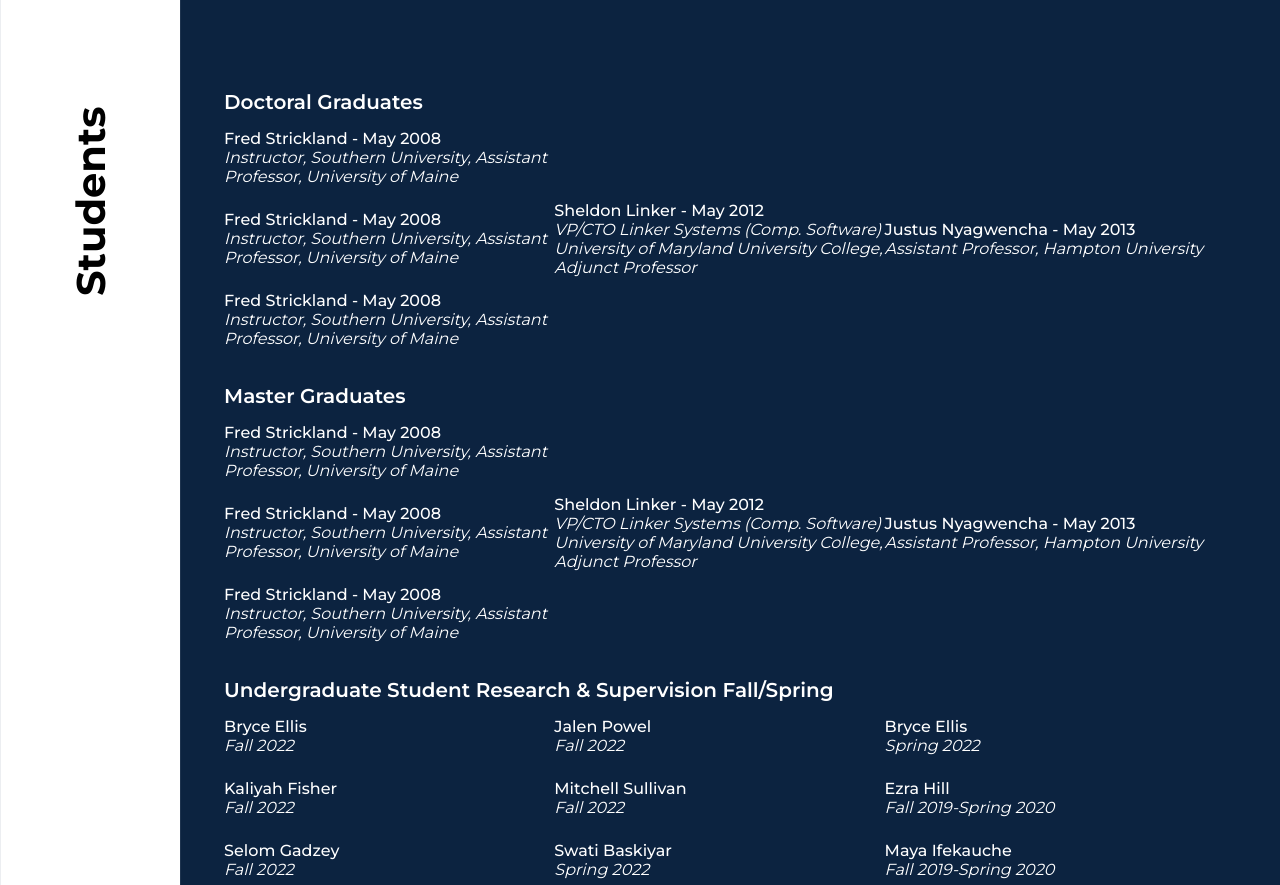
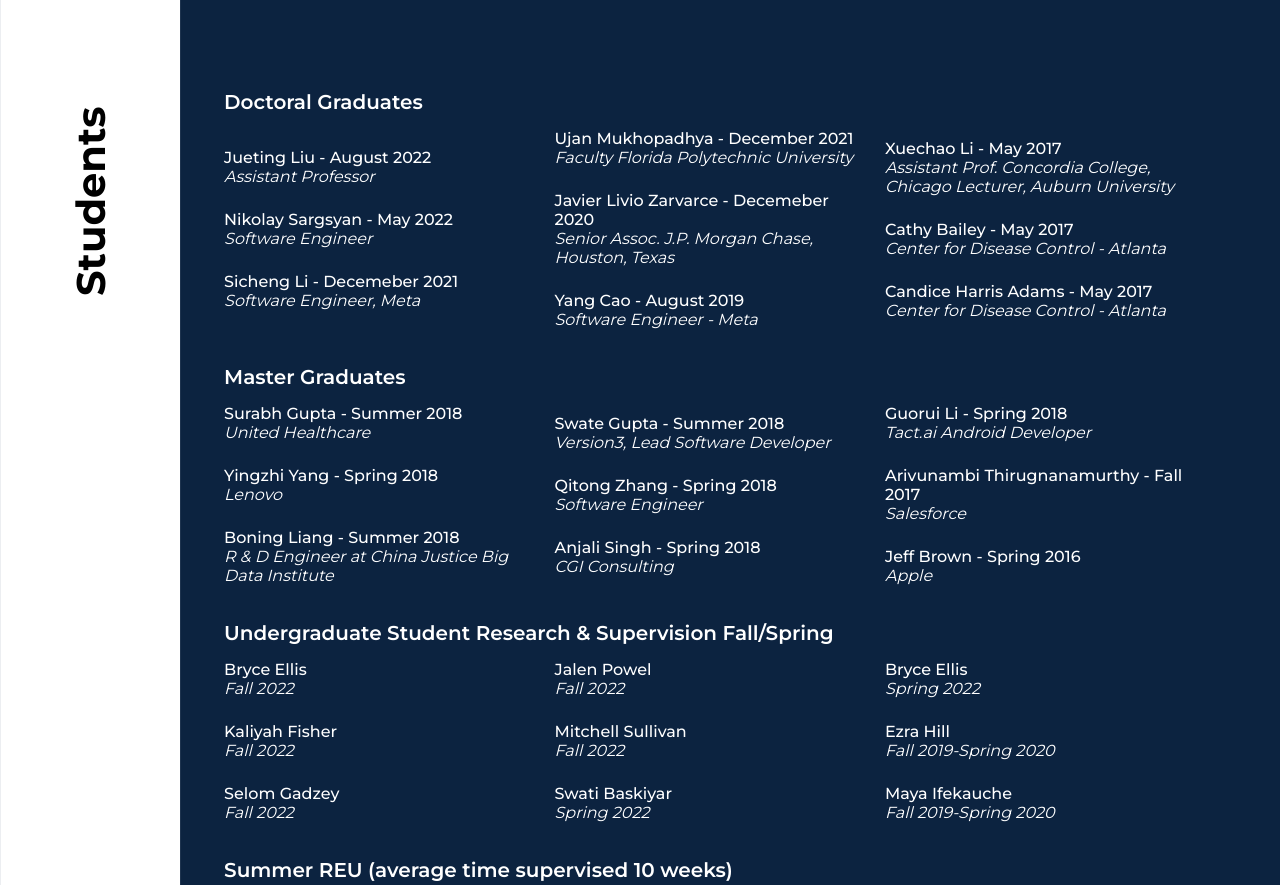
Before and after one commit to djuwon/dr_seals_redesign_fall2022, a plain HTML site: page index.html in a window 1280 px wide. Shown: the part 7840-8725 px from the top of the page. Drawn offline with Linux system fonts and the light colour scheme.

Commit message:
david student stuff

```diff
--- a/css/styles.css
+++ b/css/styles.css
@@ -411,6 +411,7 @@ body {
     flex: 0.33;
     display: flex;
     justify-content: center;
+    padding-right: 1em;
 }
 
 .second_students {
@@ -418,6 +419,7 @@ body {
     flex: 0.33;
     display: flex;
     justify-content: center;
+    padding-right: 1em;
 }
 
 .third_students {
@@ -425,4 +427,5 @@ body {
     flex: 0.33;
     display: flex;
     justify-content: center;
+    padding-right: 1em;
 }
--- a/index.html
+++ b/index.html
@@ -1030,50 +1030,79 @@
 					<div class="first_students">
 						<div class="student">
 							<div class="student_name">
-								Fred Strickland - May 2008
+								Jueting Liu - August 2022
 							</div>
 							<div class="student_desc">
-								Instructor, Southern University,
-                                Assistant Professor, University of Maine
+								Assistant Professor
 							</div>
 						</div>
 						<div class="student">
 							<div class="student_name">
-								Fred Strickland - May 2008
+								Nikolay Sargsyan - May 2022
 							</div>
 							<div class="student_desc">
-								Instructor, Southern University,
-                                Assistant Professor, University of Maine
+								Software Engineer
 							</div>
 						</div>
 						<div class="student">
 							<div class="student_name">
-								Fred Strickland - May 2008
+								Sicheng Li - Decemeber 2021
 							</div>
 							<div class="student_desc">
-								Instructor, Southern University,
-                                Assistant Professor, University of Maine
+								Software Engineer, Meta
 							</div>
 						</div>
 					</div>
 					<div class="second_students">
 						<div class="student">
 							<div class="student_name">
-								Sheldon Linker - May 2012
+								Ujan Mukhopadhya - December 2021
 							</div>
 							<div class="student_desc">
-								VP/CTO Linker Systems (Comp. Software)
-    							University of Maryland University College, Adjunct Professor
+								Faculty Florida Polytechnic University
+							</div>
+						</div>
+						<div class="student">
+							<div class="student_name">
+								Javier Livio Zarvarce - Decemeber 2020
+							</div>
+							<div class="student_desc">
+								Senior Assoc. J.P. Morgan Chase, Houston, Texas
+							</div>
+						</div>
+						<div class="student">
+							<div class="student_name">
+								Yang Cao - August 2019
+							</div>
+							<div class="student_desc">
+								Software Engineer - Meta
 							</div>
 						</div>
 					</div>
 					<div class="third_students">
 						<div class="student">
 							<div class="student_name">
-								Justus Nyagwencha   - May 2013
+								Xuechao Li - May 2017
 							</div>
 							<div class="student_desc">
-								Assistant Professor, Hampton University
+								Assistant Prof. Concordia College, Chicago
+								Lecturer, Auburn University
+							</div>
+						</div>
+						<div class="student">
+							<div class="student_name">
+								Cathy Bailey - May 2017
+							</div>
+							<div class="student_desc">
+								Center for Disease Control - Atlanta
+							</div>
+						</div>
+						<div class="student">
+							<div class="student_name">
+								Candice Harris Adams - May 2017
+							</div>
+							<div class="student_desc">
+								Center for Disease Control - Atlanta
 							</div>
 						</div>
 					</div>
@@ -1086,50 +1115,78 @@
 					<div class="first_students">
 						<div class="student">
 							<div class="student_name">
-								Fred Strickland - May 2008
+								Surabh Gupta - Summer 2018
 							</div>
 							<div class="student_desc">
-								Instructor, Southern University,
-                                Assistant Professor, University of Maine
+								United Healthcare
 							</div>
 						</div>
 						<div class="student">
 							<div class="student_name">
-								Fred Strickland - May 2008
+								Yingzhi Yang - Spring 2018
 							</div>
 							<div class="student_desc">
-								Instructor, Southern University,
-                                Assistant Professor, University of Maine
+								Lenovo
 							</div>
 						</div>
 						<div class="student">
 							<div class="student_name">
-								Fred Strickland - May 2008
+								Boning Liang - Summer 2018
 							</div>
 							<div class="student_desc">
-								Instructor, Southern University,
-                                Assistant Professor, University of Maine
+								R & D Engineer at China Justice Big Data Institute
 							</div>
 						</div>
 					</div>
 					<div class="second_students">
 						<div class="student">
 							<div class="student_name">
-								Sheldon Linker - May 2012
+								Swate Gupta - Summer 2018
 							</div>
 							<div class="student_desc">
-								VP/CTO Linker Systems (Comp. Software)
-    							University of Maryland University College, Adjunct Professor
+								Version3, Lead Software Developer
+							</div>
+						</div>
+						<div class="student">
+							<div class="student_name">
+								Qitong Zhang - Spring 2018
+							</div>
+							<div class="student_desc">
+								Software Engineer
+							</div>
+						</div>
+						<div class="student">
+							<div class="student_name">
+								Anjali Singh - Spring 2018
+							</div>
+							<div class="student_desc">
+								CGI Consulting
 							</div>
 						</div>
 					</div>
 					<div class="third_students">
 						<div class="student">
 							<div class="student_name">
-								Justus Nyagwencha   - May 2013
+								Guorui Li - Spring 2018
 							</div>
 							<div class="student_desc">
-								Assistant Professor, Hampton University
+								Tact.ai Android Developer
+							</div>
+						</div>
+						<div class="student">
+							<div class="student_name">
+								Arivunambi Thirugnanamurthy - Fall 2017
+							</div>
+							<div class="student_desc">
+								Salesforce
+							</div>
+						</div>
+						<div class="student">
+							<div class="student_name">
+								Jeff Brown - Spring 2016
+							</div>
+							<div class="student_desc">
+								Apple
 							</div>
 						</div>
 					</div>
```
